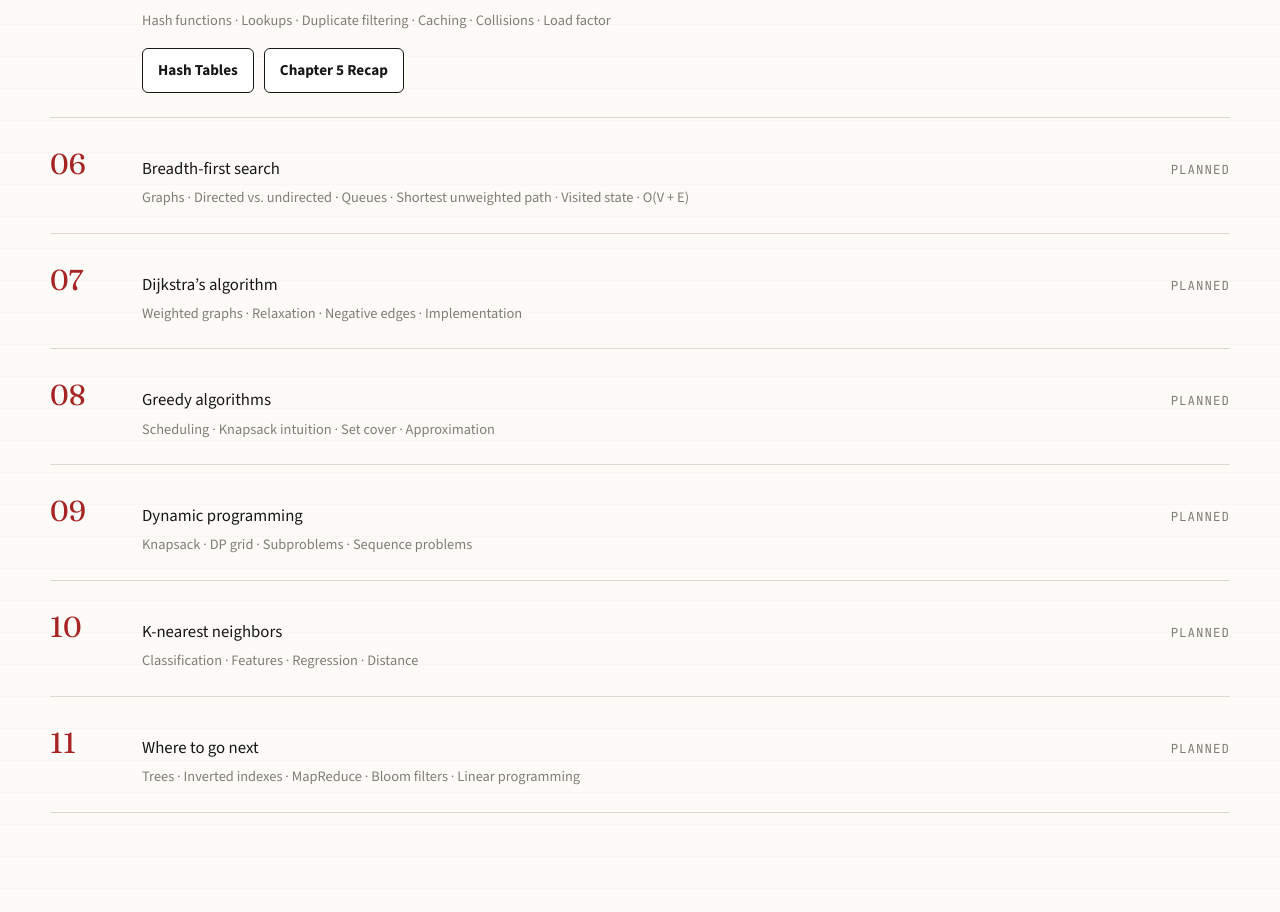
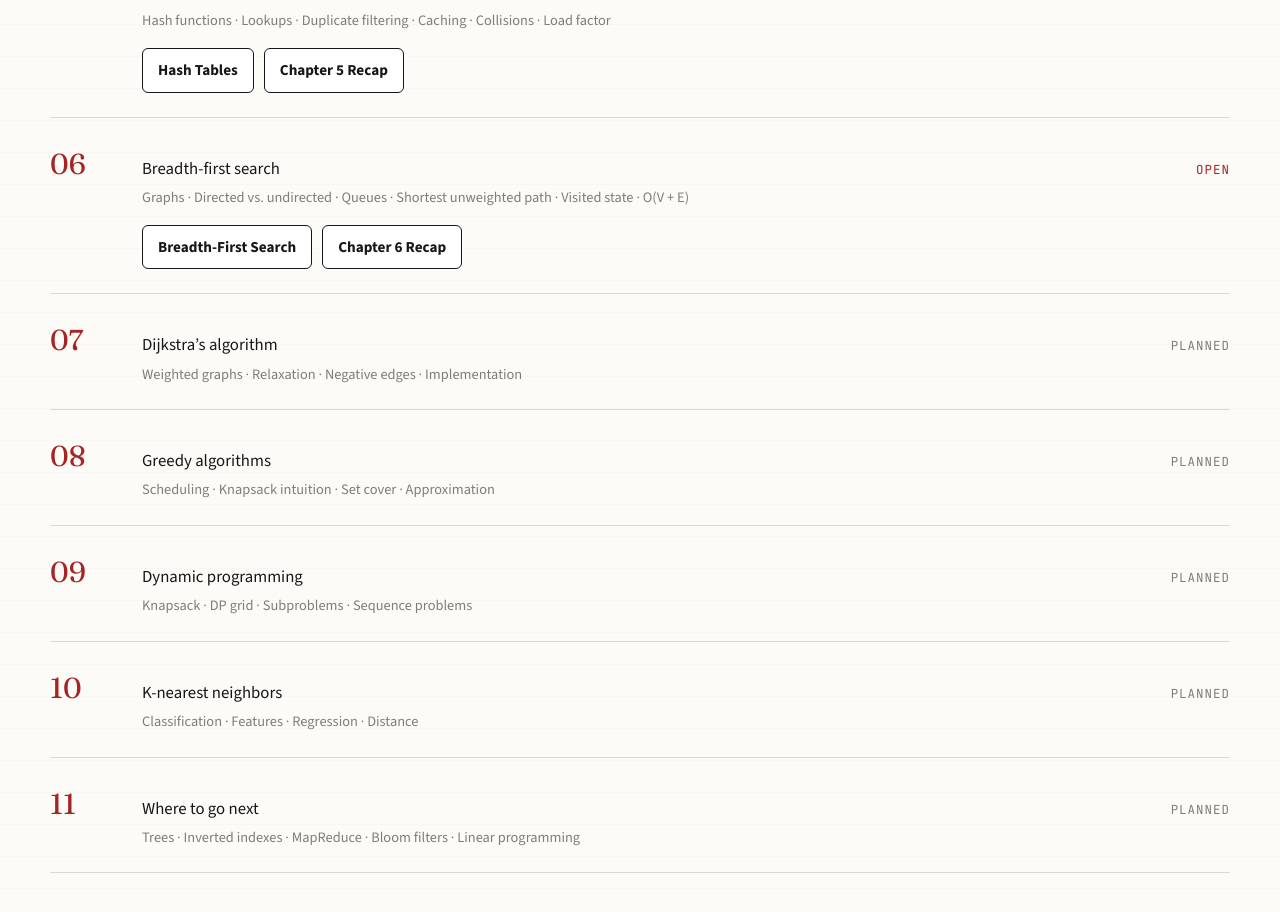
Before and after one commit to anatwork14/agocode, a Next.js app: page /learn in a window 1280 px wide. Shown: the part 1192-2104 px from the top of the page. Built offline with nearby package versions, Linux system fonts and the light colour scheme.

Commit message:
feat: expose Chapter 6 BFS Book Track

```diff
--- a/app/learn/page.tsx
+++ b/app/learn/page.tsx
@@ -29,6 +29,10 @@ const liveTopics: Record<number, readonly (readonly [string, string])[]> = {
   5: [
     ["Hash Tables", "/learn/hash-tables"],
     ["Chapter 5 Recap", "/learn/chapter-5-recap"],
+  ],
+  6: [
+    ["Breadth-First Search", "/learn/breadth-first-search"],
+    ["Chapter 6 Recap", "/learn/chapter-6-recap"],
   ],
 };
 
```
